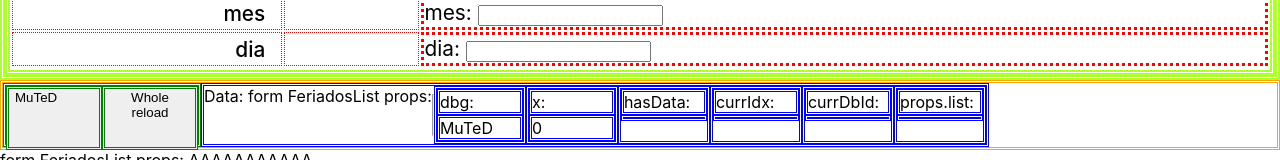
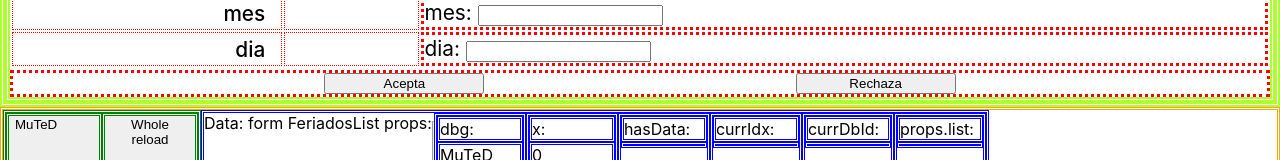
Before and after one commit to ejmvar/mern-t00-03, a React (Create React App) app: page / in a window 1280 px wide. Shown: the part 252-412 px from the top of the page. Built offline with nearby package versions, Linux system fonts and the light colour scheme; no server answers.

Commit message:
[wip]  FeriadoForm

```diff
--- a/src/App.css
+++ b/src/App.css
@@ -276,3 +276,24 @@
     border: 3px dotted red;
     /* display: none; */
 }
+
+.feriado__buttons {
+    border: 3px dotted red;
+    display: flex;
+    flex-direction: row wrap;
+    flex-flow: row;
+    /* flex: 1 1 0; */
+    /* width: 0; */
+    justify-content: space-evenly;
+}
+
+.feriado__button {
+    /* flex: 1 1 50%; */
+    /* flex: 1 1 0; */
+    /* flex: 1 1 30%; */
+    width: 10rem;
+    /* border: 3px dotted red;
+    display: flex;
+    flex-direction: row wrap;
+    flex-flow: column; */
+}
--- a/src/components/FeriadoForm.js
+++ b/src/components/FeriadoForm.js
@@ -1,7 +1,7 @@
 import React, { Component, useState } from 'react';
 
 
-export const FeriadoForm = () => {
+export const FeriadoForm = (props) => {
 
     const [r, set_r] = useState(0);
 
@@ -15,7 +15,8 @@ export const FeriadoForm = () => {
     }
     const [values, set_values] = useState(values_init);
 
-    // NOTE: can extract this for other forms
+    // NOTE: can extract this for other forms as "useForm"
+    // const {values, values_init, doChange} = useForm(values_init)
     const doChange = ev => {
         console.log("doChange ev:", ev);
         console.log("doChange PRE values:", values);
@@ -130,6 +131,11 @@ export const FeriadoForm = () => {
                     </tfoot>
                 </table>
 
+                <div className="feriado__buttons">
+                    <button className="feriado__button"> Acepta </button>
+                    <button className="feriado__button"> Rechaza </button>
+                </div>
+
             </form>
 
         </div>
```
Also changed, not shown: 1 other file (tests, documents, lock files or other folders).
